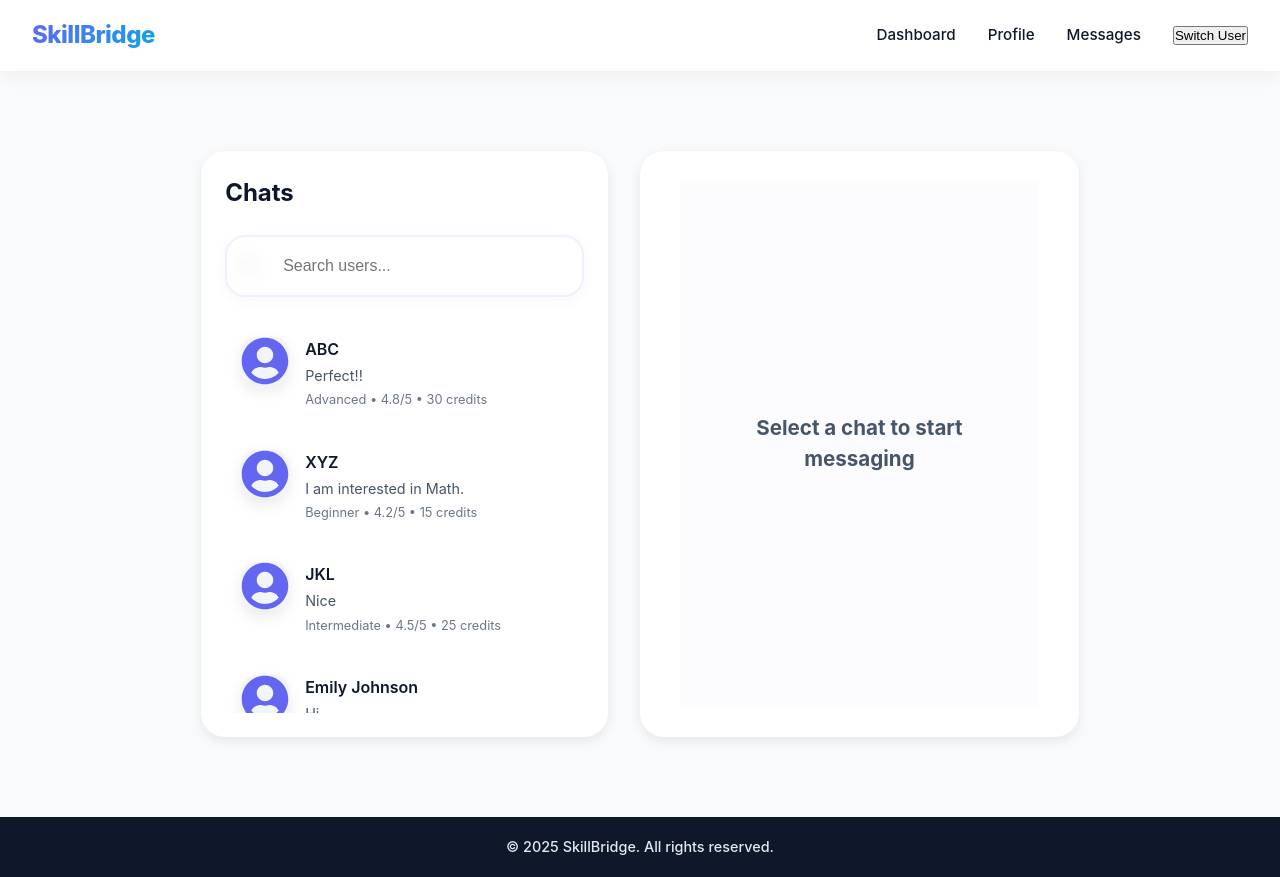
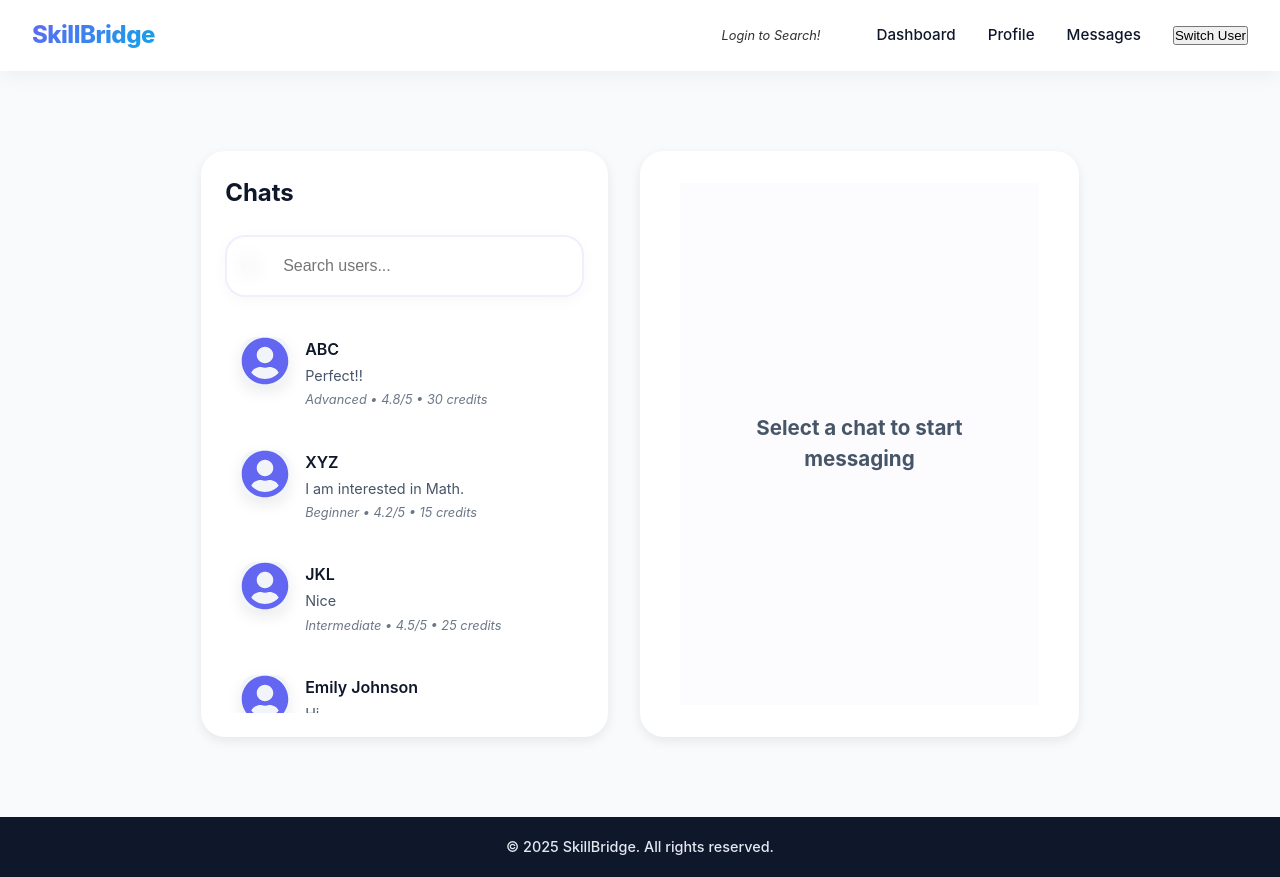
Before and after one commit to Shaunak2003/426-S25-team19-skillbridge, a React (Vite) app in the folder client/: page /messages in a window 1280 px wide. Built offline with nearby package versions, Linux system fonts and the light colour scheme.

Commit message:
Added better login functionality
On user login, user doesn't see their name in dashboard
Add header on successful user login

```diff
--- a/client/src/components/Header.tsx
+++ b/client/src/components/Header.tsx
@@ -1,6 +1,8 @@
 import React, {useState} from 'react';
 import { Link } from 'react-router-dom';
 import SwitchUserModal from './SwitchUserModal';
+
+import { useUser } from '../context/userContext';
 
 /* const Header: React.FC = () => {
   return (
@@ -18,10 +20,19 @@ import SwitchUserModal from './SwitchUserModal';
 const Header: React.FC = () => {
   const [showModal, setShowModal] = useState(false);
 
+  const { user } = useUser();
+
   return (
     <header className="header">
       <h1 className='header-logo'>SkillBridge</h1>
       <nav className='header-nav'>
+      <div className="user-status">
+        {user ? (
+          <span>Welcome, <strong>{user.name}</strong>!</span>
+        ) : (
+          <span className="login-message">Login to Search!</span>
+        )}
+      </div>
         <Link to="/">Dashboard</Link>
         <Link to="/profile">Profile</Link>
         <Link to="/messages">Messages</Link>
--- a/client/src/pages/Dashboard.tsx
+++ b/client/src/pages/Dashboard.tsx
@@ -150,15 +150,17 @@ const Dashboard: React.FC = () => {
       try {
         const res = await fetch('http://localhost:5000/api/users');
         const data = await res.json();
-        setAllUsers(data);
-        setFilteredUsers(data);
+        const filteredData = data.filter((u: User) => u.name !== user?.name)
+        // console.log(filteredData.length, data.length)
+        setAllUsers(filteredData);
+        setFilteredUsers(filteredData);
       } catch (error) {
         console.error('Failed to fetch users:', error);
       }
     };
 
     fetchUsers();
-  }, []);
+  }, [user]);
 
   // Save data to localStorage whenever it changes
   /* useEffect(() => {
--- a/client/src/styles/global.css
+++ b/client/src/styles/global.css
@@ -1413,3 +1413,16 @@
       transform: translateY(0);
     }
   }
+
+  .user-status {
+    font-style: italic;
+    margin-left: auto;
+    font-size: 1rem;
+    color: black;
+    padding-right: 1.5rem;
+  }
+
+  .user-status .login-message {
+    font-style: italic;
+    color: black;
+  }
```
